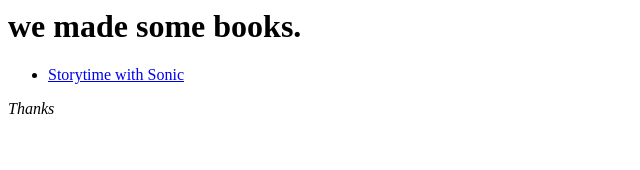
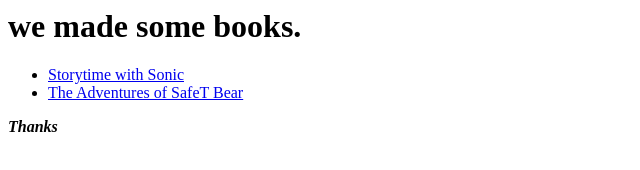
Before and after one commit to ggggbbybby/brokenpictturephone, a plain HTML site: page index.html in a window 1280 px wide. Shown: the whole page, without its empty margins (0-640 px from the left). Drawn offline with Linux system fonts and the light colour scheme.

Commit message:
Update index.html

```diff
--- a/index.html
+++ b/index.html
@@ -1,6 +1,7 @@
 <h1> we made some books. </h1>
 <ul>
-  <li><a href="/brokenpicturephone/Storytime_with_Sonic.html">Storytime with Sonic</a></li>
+  <li><a href="/brokenpictturephone/Storytime_with_Sonic.html">Storytime with Sonic</a></li>
+  <li><a href="/brokenpictturephone/SafeT_Bear.html">The Adventures of SafeT Bear</a></li>
 </ul>
 
-<i> Thanks </i>
+<i><b>Thanks</b></i>
```
